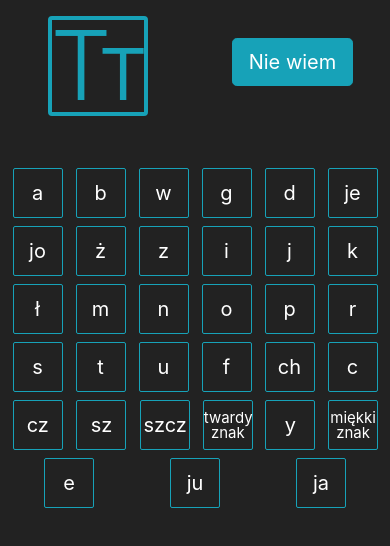
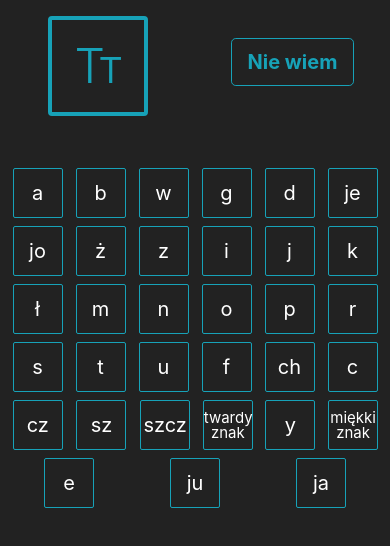
Before and after one commit to kieszkowska/cyrylica, a plain HTML site: page index.html in a window 390 px wide. Drawn offline with Linux system fonts and the light colour scheme.

Commit message:
Fixes after chrome audit, fixed rwd

```diff
--- a/css/main.css
+++ b/css/main.css
@@ -90,7 +90,7 @@ body {
     }
 
     .letter .card h5 {
-        font-size: 3em;
+        transform: scale(.5);
     }
 
     .key {
--- a/index.html
+++ b/index.html
@@ -5,6 +5,7 @@
         <link rel="manifest" href="manifest.json">
         <meta name="viewport" content="width=device-width, initial-scale=1">
         <meta name="theme-color" content="#17A2B8"/>
+        <meta name="description" content="Aplikacja do nauki cyrylicy">
         <title>Cyrylica</title>
         <link rel="stylesheet" type="text/css" href="css/main.css">
 
@@ -22,7 +23,7 @@
                 </div>
 
                 <div class="col-6 text-center button">
-                    <button id="hint" type="button" class="btn btn-info btn-lg">Nie wiem</button>
+                    <button id="hint" type="button" class="btn btn-outline-info btn-lg font-weight-bold">Nie wiem</button>
                 </div>
 
                 <div class="row card-columns alphabet">
```
